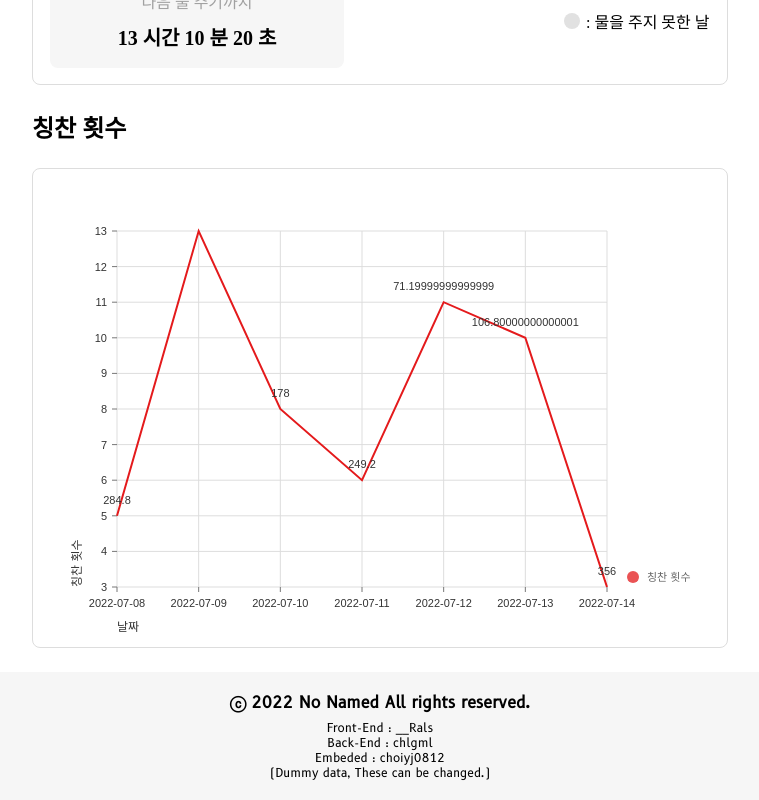
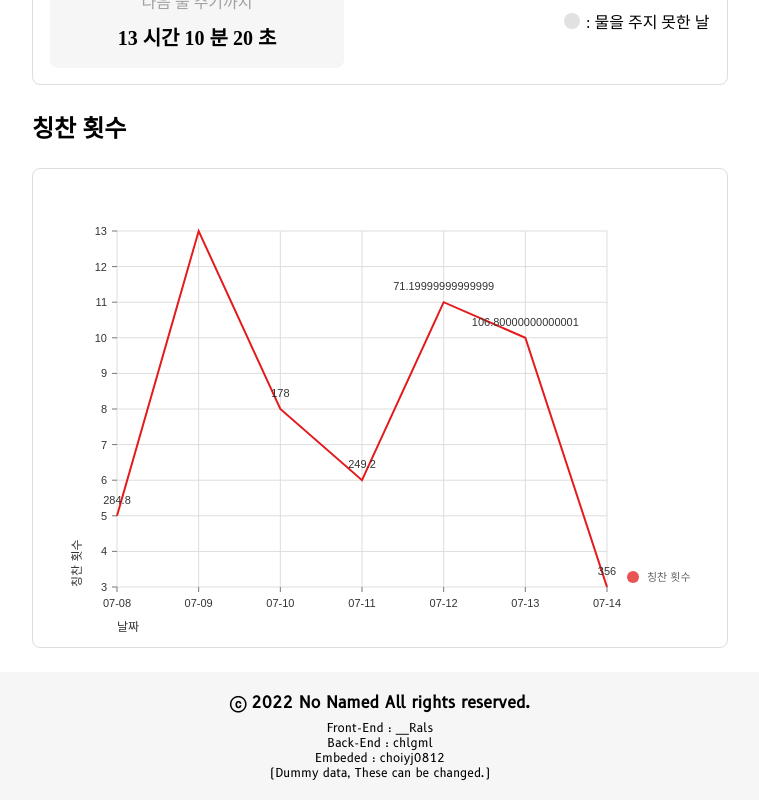
Before and after one commit to NoNamedFarm/NoNamedFarm_FrontEnd, a React (Create React App) app: page / in a window 1280 px wide. Shown: the part 691-1491 px from the top of the page, without its empty margins (260-1019 px from the left). Built offline with nearby package versions, Linux system fonts and the light colour scheme; a web font is replaced by a local one.

Commit message:
📝 :: 기타 업데이트

```diff
--- a/src/components/DateInfo/index.tsx
+++ b/src/components/DateInfo/index.tsx
@@ -67,6 +67,10 @@ const Wrapper = styled.div`
       background-color: #1087ff !important;
     }
   }
+
+  @media screen and (max-width: 767px) {
+    margin-left: 0;
+  }
 `;
 
 const InfoWrapper = styled.div`
@@ -77,6 +81,10 @@ const InfoWrapper = styled.div`
   align-items: center;
 
   font-size: 1rem;
+
+  @media screen and (max-width: 767px) {
+    margin-right: 0.5rem;
+  }
 
   strong {
     all: unset;
--- a/src/components/FarmInfo/index.tsx
+++ b/src/components/FarmInfo/index.tsx
@@ -181,7 +181,7 @@ const Switch = styled.div`
   justify-content: center;
 
   input:checked + label button {
-    left: 3vh;
+    transform: translateX(1.05rem) translateY(-0.1vh);
   }
 
   input:checked + label {
@@ -211,15 +211,16 @@ const Switch = styled.div`
     background-color: #fff;
 
     position: absolute;
-    left: 0;
 
-    width: 0.8rem;
-    height: 0.9rem;
+    transform: translateX(-0.05rem) translateY(-0.1vh);
+
+    width: 1rem;
+    height: 1rem;
 
     border: 0.1px solid #ddd;
     border-radius: 50%;
 
-    transition: left 0.25s ease;
+    transition: transform 0.25s ease;
     pointer-events: none;
   }
 
--- a/src/lib/compliments.ts
+++ b/src/lib/compliments.ts
@@ -6,31 +6,31 @@ export const compliments: ComplimentsType[] = [
     color: "#66cc33",
     data: [
       {
-        x: "2022-07-08",
+        x: "07-08",
         y: 5,
       },
       {
-        x: "2022-07-09",
+        x: "07-09",
         y: 13,
       },
       {
-        x: "2022-07-10",
+        x: "07-10",
         y: 8,
       },
       {
-        x: "2022-07-11",
+        x: "07-11",
         y: 6,
       },
       {
-        x: "2022-07-12",
+        x: "07-12",
         y: 11,
       },
       {
-        x: "2022-07-13",
+        x: "07-13",
         y: 10,
       },
       {
-        x: "2022-07-14",
+        x: "07-14",
         y: 3,
       },
     ],
```
